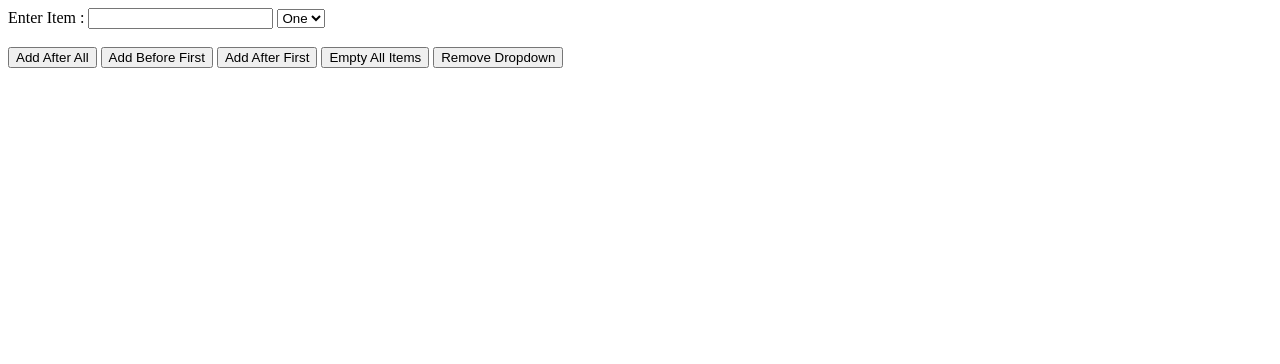
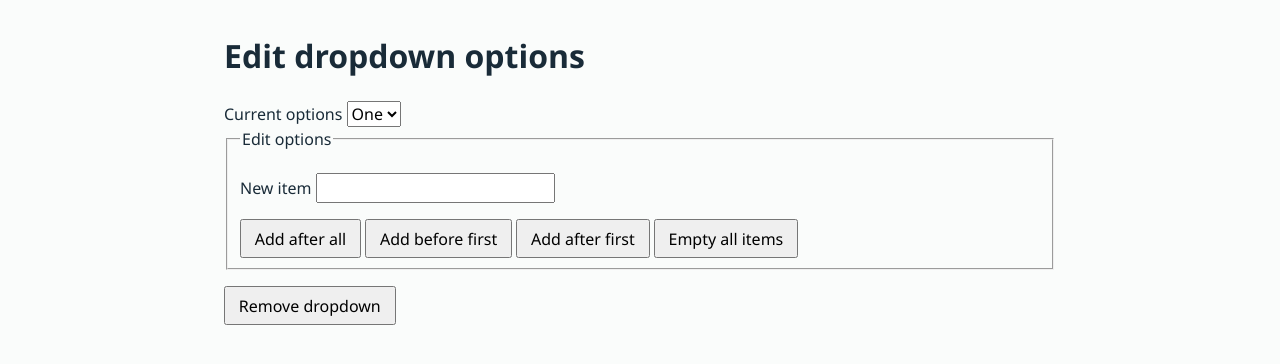
Before and after one commit to AdityaGit8009/JS-Task, a plain HTML site: page task13.html in a window 1280 px wide. Drawn offline with Linux system fonts and the light colour scheme.

Commit message:
Keep dropdown editing usable after clearing or removing it

```diff
--- a/task13.html
+++ b/task13.html
@@ -2,52 +2,76 @@
 <html lang="en">
 <head>
     <meta charset="UTF-8">
-        <title>Dropdown</title>
+    <meta name="viewport" content="width=device-width, initial-scale=1.0">
+    <title>Edit dropdown options</title>
+    <link rel="stylesheet" href="assets/site.css">
 </head>
 <body>
-        Enter Item :
-        <input type="text" id="txt">
-        <select id="dd"></select>
-        <br><br>
-        <input type="button" value="Add After All" onclick="addAfterAll()">
-        <input type="button" value="Add Before First" onclick="addBeforeFirst()">
-        <input type="button" value="Add After First" onclick="addAfterFirst()">
-        <input type="button" value="Empty All Items" onclick="emptyAll()">
-        <input type="button" value="Remove Dropdown" onclick="removeDropdown()">
+    <main>
+        <h1>Edit dropdown options</h1>
+        <div id="dropdown-slot">
+            <div id="dropdown-field">
+                <label for="dd">Current options</label>
+                <select id="dd"><option>One</option><option>Two</option></select>
+            </div>
+        </div>
+        <form id="edit-form">
+            <fieldset id="edit-controls">
+                <legend>Edit options</legend>
+                <p><label for="txt">New item</label> <input id="txt" required></p>
+                <button type="submit" value="end">Add after all</button>
+                <button type="submit" value="first">Add before first</button>
+                <button type="submit" value="after-first">Add after first</button>
+                <button type="button" id="empty">Empty all items</button>
+            </fieldset>
+        </form>
+        <p><button type="button" id="remove">Remove dropdown</button></p>
+        <p id="edit-status" role="status"></p>
+    </main>
     <script>
-            var items = ["One", "Two"];
-            dropdown();
-            function dropdown() {
-                var dd = document.getElementById("dd");
-                dd.innerHTML = "";
-                for (var i = 0; i < items.length; i++) {
-                    var opt = document.createElement("option");
-                    opt.text = items[i];
-                    dd.appendChild(opt);
+        const form = document.getElementById("edit-form");
+        const input = document.getElementById("txt");
+        const dropdown = document.getElementById("dd");
+        const field = document.getElementById("dropdown-field");
+        const controls = document.getElementById("edit-controls");
+        const remove = document.getElementById("remove");
+        const status = document.getElementById("edit-status");
+
+        input.addEventListener("input", () => input.setCustomValidity(""));
+        form.addEventListener("submit", (event) => {
+            event.preventDefault();
+            const item = input.value.trim();
+            if (!item) {
+                input.setCustomValidity("Enter an item with at least one visible character.");
+                input.reportValidity();
+                return;
             }
+            const positions = { first: 0, "after-first": 1, end: dropdown.length };
+            const position = positions[event.submitter?.value ?? "end"];
+            const option = new Option(item, item);
+            dropdown.insertBefore(option, dropdown.options[position] ?? null);
+            input.value = "";
+            input.focus();
+            status.textContent = `Added ${item}.`;
+        });
+
+        document.getElementById("empty").addEventListener("click", () => {
+            dropdown.replaceChildren();
+            status.textContent = "All items removed.";
+        });
+        remove.addEventListener("click", () => {
+            if (field.isConnected) {
+                field.remove();
+                controls.disabled = true;
+                remove.textContent = "Restore dropdown";
+                status.textContent = "Dropdown removed.";
+            } else {
+                document.getElementById("dropdown-slot").append(field);
+                controls.disabled = false;
+                remove.textContent = "Remove dropdown";
+                status.textContent = "Dropdown restored.";
             }
-            function addAfterAll() {
-                var val = document.getElementById("txt").value;
-                items.push(val);
-                dropdown();
-            }
-            function addBeforeFirst() {
-                var val = document.getElementById("txt").value;
-                items.unshift(val);
-                dropdown();
-            }
-            function addAfterFirst() {
-                var val = document.getElementById("txt").value;
-                items.splice(1, 0, val);
-                dropdown();
-            }
-            function emptyAll() {
-                items = [];
-                dropdown();
-            }
-            function removeDropdown() {
-                document.getElementById("dd").remove();
-            }
+        });
     </script>
 </body>
 </html>
```
Lines whose indentation alone changed are shown as unchanged.
